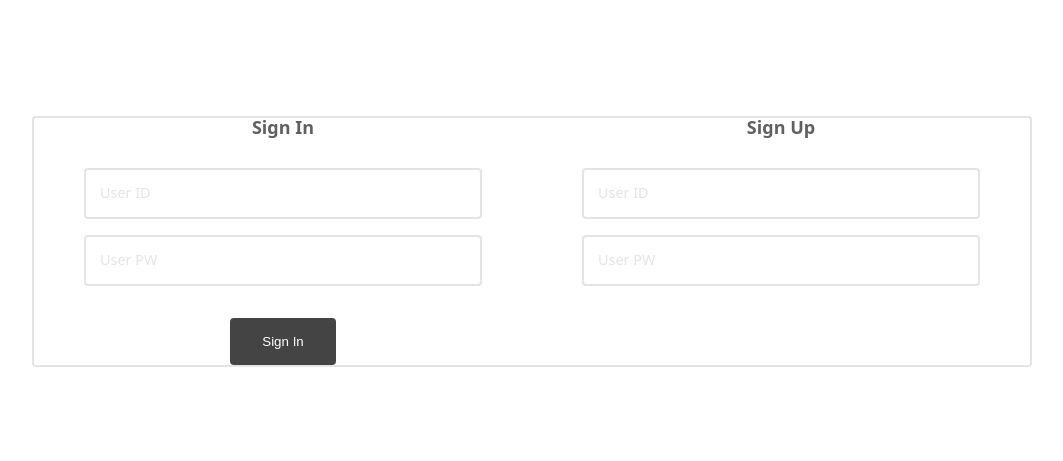
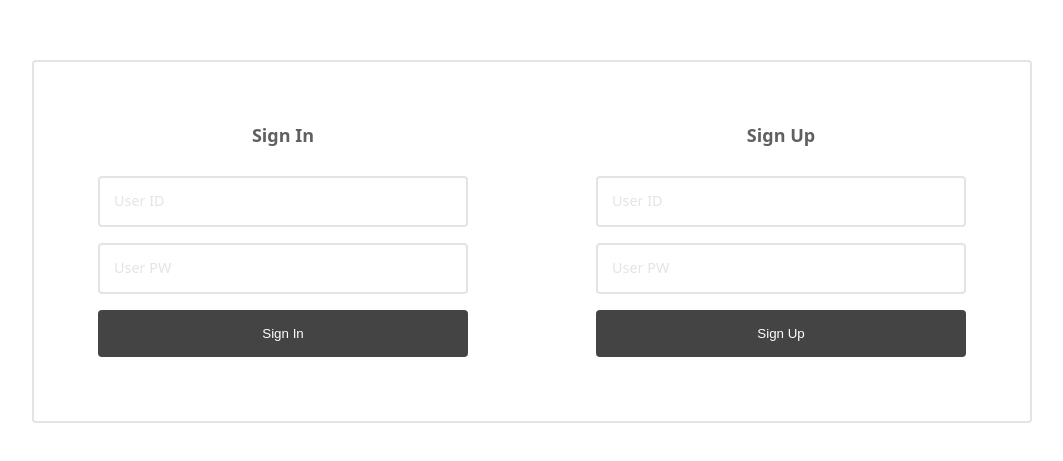
Before and after one commit to DUKE506/FMS_FrontEnd, a Next.js app in the folder fms_front-end/: page /Login in a window 1280 px wide. Shown: the part 159-620 px from the top of the page, without its empty margins (108-1171 px from the left). Built offline with nearby package versions, Linux system fonts and the light colour scheme.

Commit message:
feat : 로그인 폼 공동 컴포넌트로 분리

```diff
--- /dev/null
+++ b/fms_front-end/src/app/(BeforeLogin)/Login/_components/Form.module.css
@@ -0,0 +1,24 @@
+.form{
+    width: 100%;
+    display: flex;
+    flex-direction: column;
+    align-items: center;
+    gap : var(--pad-wide);
+
+
+    padding : calc(var(--pad-wide) * 2);
+    height: 100%;
+}
+
+.title{
+    font-weight: bold;
+    color: var(--color-gr1);
+}
+
+
+.inputs{
+    display: flex;
+    flex-direction: column;
+    gap: var(--pad-default);
+    width: 100%;
+}
--- /dev/null
+++ b/fms_front-end/src/app/(BeforeLogin)/Login/_components/Form.tsx
@@ -0,0 +1,25 @@
+import { ChangeEvent, ReactNode } from "react";
+import styles from './Form.module.css'
+
+interface FormProps{
+    title : string;
+    children : ReactNode;
+    button? : ReactNode;
+}
+
+
+const Form = ({title, children, button}:FormProps) =>{
+    return(
+        <div className={styles.form}>
+            <h1 className={styles.title}>
+                {title}
+            </h1>
+            <div className={styles.inputs}>
+                {children}
+            </div>
+            {button}
+        </div>
+    )
+}
+
+export default Form;
--- a/fms_front-end/src/app/(BeforeLogin)/Login/_components/signIn.module.css
+++ b/fms_front-end/src/app/(BeforeLogin)/Login/_components/signIn.module.css
@@ -8,29 +8,6 @@
     border-radius: var(--radius-min);
 }
 
-.title{
-    font-weight: bold;
-    color: var(--color-gr1);
-}
-
 .item{
     width: 100%;
 }
-
-.wrap{
-    display: flex;
-    flex-direction: column;
-    align-items: center;
-    gap : var(--pad-wide);
-
-
-    padding : 0 50px;
-    height: 100%;
-}
-
-.form{
-    display: flex;
-    flex-direction: column;
-    gap: var(--pad-default);
-    width: 100%;
-}
--- a/fms_front-end/src/app/(BeforeLogin)/Login/_components/signIn.tsx
+++ b/fms_front-end/src/app/(BeforeLogin)/Login/_components/signIn.tsx
@@ -4,6 +4,7 @@ import Input from "@/components/Input/Input";
 import styles from './signIn.module.css'
 import { ChangeEvent, useState } from "react";
 import Button from "@/components/Button/Button";
+import Form from "./Form";
 
 interface SignInUser{
     id : string;
@@ -18,6 +19,7 @@ const SignIn = () => {
         password:""
     })
 
+
     const handleChange = (e : ChangeEvent<HTMLInputElement>) =>{
         const {name, value} = e.target;
         setUser(prevUser =>({
@@ -26,14 +28,13 @@ const SignIn = () => {
         }));
     }
 
+    const OnClick = () =>{
+        console.log(user.id)
+    }
+
     return(
         <div className={styles.sign}>
-            <div className={styles.item}>
-                <div className={styles.wrap}>
-                    <h1 className={styles.title}>
-                        Sign In
-                    </h1>
-                    <div className={styles.form}>
+            <Form title="Sign In">
                 <Input
                     label="User ID"
                     name="id"
@@ -50,16 +51,12 @@ const SignIn = () => {
                     // placeholder="User ID"
                     onChange={handleChange}
                     />
-                    </div>
-                    <Button label="Sign In"/>
-                </div>
-            </div>
-            <div className={styles.item}>
-                <div className={styles.wrap}>
-                    <h1 className={styles.title}>
-                        Sign Up
-                    </h1>
-                    <div className={styles.form}>
+                <Button
+                    label="Sign In"
+                    onClick={OnClick}
+                    />
+            </Form>
+            <Form title="Sign Up">
                 <Input
                     label="User ID"
                     name="id"
@@ -76,9 +73,8 @@ const SignIn = () => {
                     // placeholder="User ID"
                     onChange={handleChange}
                     />
-                    </div>
-                </div>
-            </div>
+                <Button label="Sign Up"/>
+            </Form>
         </div>
     )
 }
--- a/fms_front-end/src/components/Button/Button.module.css
+++ b/fms_front-end/src/components/Button/Button.module.css
@@ -1,5 +1,6 @@
 
 .button{
+    width: 100%;
     padding : var(--pad-default) var(--pad-wide);
     border-radius: var(--radius-min);
 
```
Also changed, not shown: fms_front-end/src/app/(BeforeLogin)/Login/_components/Panel.tsx (added, +13 -0 lines), fms_front-end/src/app/(BeforeLogin)/Login/_components/Panel.module.css (added). Lines whose indentation alone changed are shown as unchanged.
